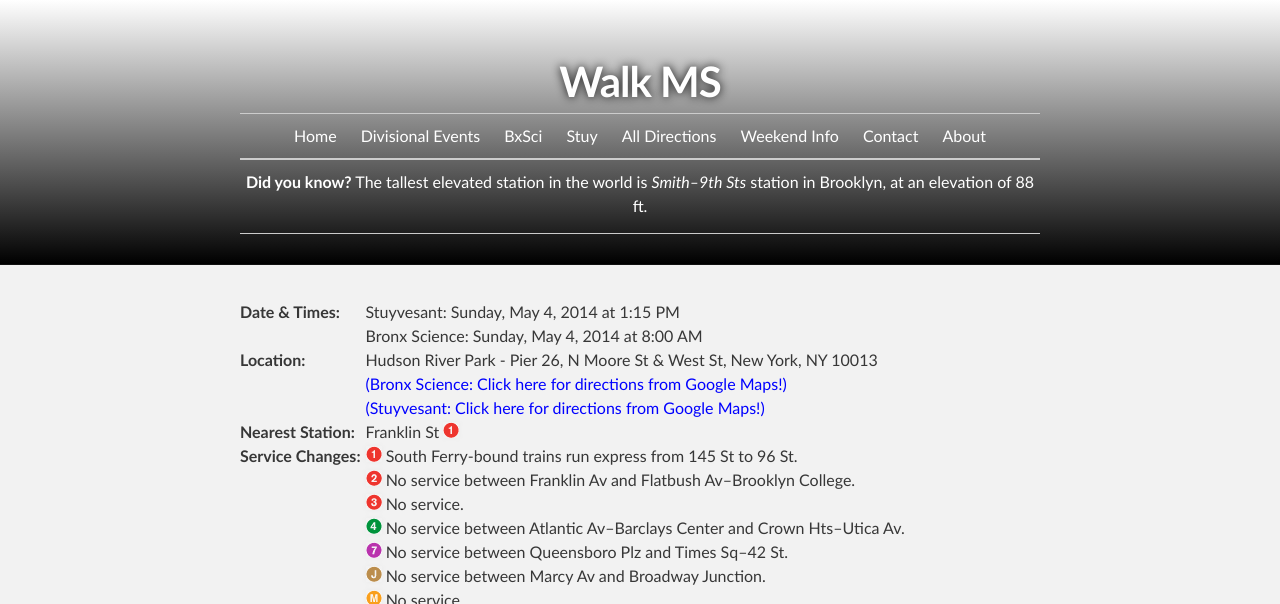
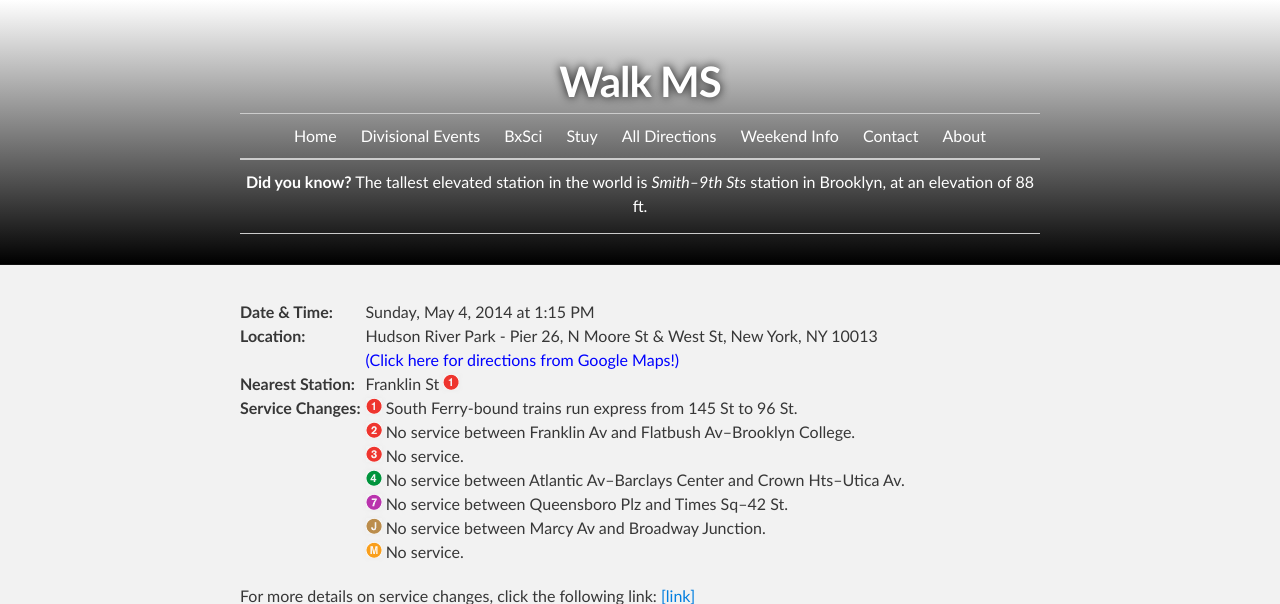
Before and after one commit to d11directions/d11directions.github.io, a Jekyll site: the page built from _posts/2014-05-04-Walk_MS.html, in a window 1280 px wide, cut to the strip 0-604 px from the top of the page. Built offline with Jekyll 4.4.1, drawn with Linux system fonts in a browser that asks for light colours.

Commit message:
Update Walk MS update bxsci time

```diff
--- a/_posts/2014-05-04-Walk_MS.html
+++ b/_posts/2014-05-04-Walk_MS.html
@@ -3,9 +3,7 @@ layout: direction
 title: Walk MS
 for: Bronx Science &amp; Stuyvesant Key Club
 tags: [bxsci, stuy]
-times:
-    - Stuyvesant&#58; Sunday, May 4, 2014 at 1:15 PM
-    - Bronx Science&#58; Sunday, May 4, 2014 at 8:00 AM
+time: Sunday, May 4, 2014 at 1:15 PM
 location: Hudson River Park - Pier 26, N Moore St & West St, New York, NY 10013
 nearest-station: Franklin St <img src="/img/1.png" alt="(1)">
 changes-brief:
@@ -18,9 +16,5 @@ changes-brief:
     - <img src="/img/M.png" alt="(M)"> No service.
 changes-ext:
     - http://travel.mtanyct.info/serviceadvisory/routeStatusResult.aspx?tag=ALL&date=05/04/2014&time=&method=getstatus4
-gmaps:
-    - link: https://maps.google.com/maps?f=d&amp;source=s_d&amp;saddr=&amp;daddr=West+St+%26+N+Moore+St,+New+York,+NY+10013&amp;hl=en&amp;geocode=FchXbQIdiamW-ylZXS3j9VnCiTHUOsam04iBfg&amp;sll=40.720328,-74.012279&amp;sspn=0.01153,0.022724&amp;gl=us&amp;dirflg=r&amp;ttype=arr&amp;date=05%2F04%2F14&amp;time=7:45am&amp;noexp=0&amp;noal=0&amp;sort=def&amp;mra=ls&amp;ie=UTF8&amp;t=m&amp;start=0&amp;ll=40.720328,-74.012279&amp;spn=0.01153,0.022724
-      for: Bronx Science
-    - link: https://maps.google.com/maps?f=d&amp;source=s_d&amp;saddr=&amp;daddr=West+St+%26+N+Moore+St,+New+York,+NY+10013&amp;hl=en&amp;geocode=FchXbQIdiamW-ylZXS3j9VnCiTHUOsam04iBfg&amp;sll=40.720328,-74.012279&amp;sspn=0.01153,0.022724&amp;gl=us&amp;dirflg=r&amp;ttype=arr&amp;date=05%2F04%2F14&amp;time=1:00pm&amp;noexp=0&amp;noal=0&amp;sort=def&amp;mra=ls&amp;ie=UTF8&amp;t=m&amp;start=0&amp;ll=40.720328,-74.012279&amp;spn=0.01153,0.022724
-      for: Stuyvesant
+gmap: https://maps.google.com/maps?f=d&amp;source=s_d&amp;saddr=&amp;daddr=West+St+%26+N+Moore+St,+New+York,+NY+10013&amp;hl=en&amp;geocode=FchXbQIdiamW-ylZXS3j9VnCiTHUOsam04iBfg&amp;sll=40.720328,-74.012279&amp;sspn=0.01153,0.022724&amp;gl=us&amp;dirflg=r&amp;ttype=arr&amp;date=05%2F04%2F14&amp;time=1:00pm&amp;noexp=0&amp;noal=0&amp;sort=def&amp;mra=ls&amp;ie=UTF8&amp;t=m&amp;start=0&amp;ll=40.720328,-74.012279&amp;spn=0.01153,0.022724
 ---
```
